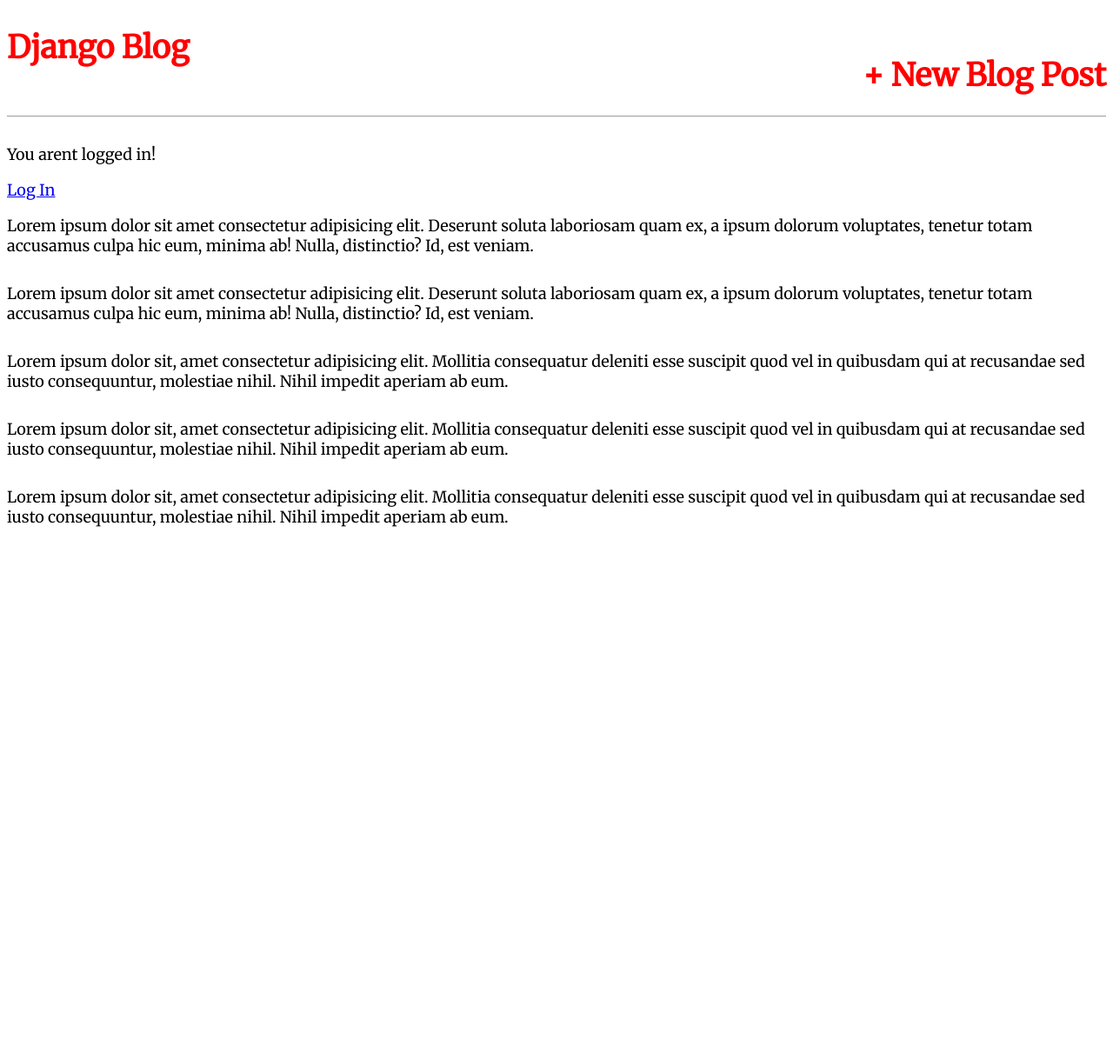
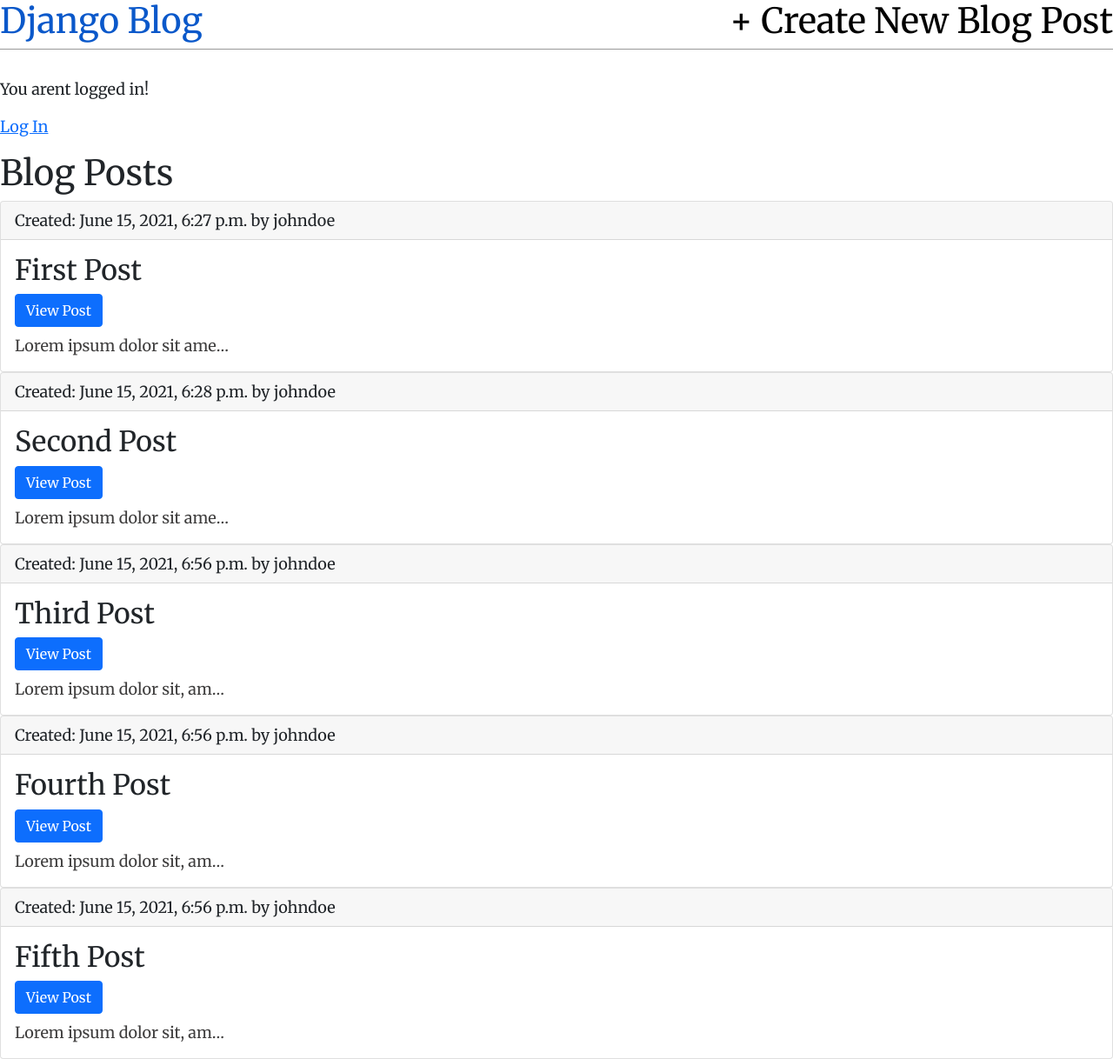
Before and after one commit to jrjbkr29/FSDI17_112_Blog, a Django app: page / in a window 1280 px wide. Shown: the whole page at 87% size. Before the commit the page ends 606 px from the top, so only its background shows below. Run offline with Django 3.2, Linux system fonts and the light colour scheme; data comes from the database, SQL or seed files in the repository; both versions use the stored data as it was after the commit; parts of the project's set-up code (start-up, migrations or seed data) failed here and were passed over.

Commit message:
updated style

```diff
--- a/blog/models.py
+++ b/blog/models.py
@@ -6,6 +6,7 @@ class Post(models.Model):
     title = models.CharField(max_length=200)
     author = models.ForeignKey('auth.User', on_delete=models.CASCADE)
     body = models.TextField()
+    date = models.DateTimeField(auto_now_add=True)
 
     def __str__(self):
         return self.title
--- a/static/css/base.css
+++ b/static/css/base.css
@@ -10,7 +10,7 @@ header {
 }
 
 header h1 a {
-	color: red;
+	color: rgb(0, 0, 0);
 	text-decoration: none;
 }
 
@@ -36,9 +36,14 @@ header h1 a {
 	text-decoration: none;
 }
 
-.post-entry p {
+.post-body {
 	margin: 0;
 	font-weight: 400;
+	color: rgb(63, 62, 62);
+	width: 250px;
+	white-space: nowrap;
+	overflow: hidden;
+	text-overflow: ellipsis;
 }
 
 .post-entry h2 a:hover {
--- a/templates/base.html
+++ b/templates/base.html
@@ -6,6 +6,7 @@
         </title>
         <link rel="preconnect" href="https://fonts.gstatic.com">
         <link href="https://fonts.googleapis.com/css2?family=Merriweather&display=swap" rel="stylesheet">
+        <link href="https://cdn.jsdelivr.net/npm/bootstrap@5.0.1/dist/css/bootstrap.min.css" rel="stylesheet" integrity="sha384-+0n0xVW2eSR5OomGNYDnhzAbDsOXxcvSN1TPprVMTNDbiYZCxYbOOl7+AMvyTG2x" crossorigin="anonymous">
         <link
         rel="stylesheet"
         href="{% static 'css/base.css' %}"
@@ -18,9 +19,9 @@
                     <a href = "{% url 'home' %}">Django Blog</a>
                 </h1>
             </div>
-            <div class="nav-right">
+            <div class="nav">
                 <h1>
-                    <a href = "{% url 'post_new' %}">+ New Blog Post</a>
+                    <a href = "{% url 'post_new' %}">+ Create New Blog Post  </a>
                 </h1>
             </div>
         </header>
@@ -35,5 +36,7 @@
             {% block content %}
             {% endblock content %}
         </div>
+        <!-- JavaScript Bundle with Popper -->
+<script src="https://cdn.jsdelivr.net/npm/bootstrap@5.0.1/dist/js/bootstrap.bundle.min.js" integrity="sha384-gtEjrD/SeCtmISkJkNUaaKMoLD0//ElJ19smozuHV6z3Iehds+3Ulb9Bn9Plx0x4" crossorigin="anonymous"></script>
     </body>
 </html>
--- a/templates/home.html
+++ b/templates/home.html
@@ -1,10 +1,17 @@
 {% extends 'base.html' %}
 
 {% block content %}
+    <h1 class="jumbotron">Blog Posts</h1>
     {% for post in object_list %}
-    <div class ="post-entry">
-        <h2><a href="{% url 'post_detail' post.pk %}"></a></h2>
-        <p>{{ post.body }}</p>
+    <div class ="card">
+        <div class="card-header">
+            Created: {{ post.date }} by {{ post.author }}
+        </div>
+        <div class="card-body">
+            <h2 class="card-title">{{ post.title }}</h2>
+            <h4><a class="btn btn-primary" href="{% url 'post_detail' post.pk %}">View Post</a></h4>
+            <p class="card-text post-body">{{ post.body }}</p>
+        </div>
     </div>
     {% endfor %}
 {% endblock content %}
--- a/templates/post_delete.html
+++ b/templates/post_delete.html
@@ -2,7 +2,7 @@
 
 {% block content %}
     <div class="post-entry">
-        <h1>Delte Post</h1>>
+        <h1>Delete Post</h1>
         <form action="" method="Post">
             {% csrf_token %}
             <p>Are you sure you want to delete "{{ post.title }}"?</p>
--- a/templates/post_edit.html
+++ b/templates/post_edit.html
@@ -1,10 +1,10 @@
-{% extends 'base.html'  %}
+{% extends 'base.html' %}
 
-{% block content  %}
+{% block content %}
 	<h1>Edit Post</h1>
 	<form action="" method="post">
 		{% csrf_token  %}
 		{{ form.as_p  }}
 		<input type="submit" value="Update">
 	</form>
-	{% endblock content %>
+{% endblock content %}
--- a/templates/registration/login.html
+++ b/templates/registration/login.html
@@ -2,6 +2,7 @@
 
 	{% block content  %}
 		<h2> Log in</h2>
+		<h4>Don't have an account?  <a href="{% url 'signup' %}">Sign Up</a></h4>
 		<form method="post">
 			{% csrf_token  %}
 			{{ form.as_p  }}
```
Also changed, not shown: templates/post_detail.html (+7 -5 lines), blog/migrations/0002_post_date.py (added), db.sqlite3, 1 other file.
